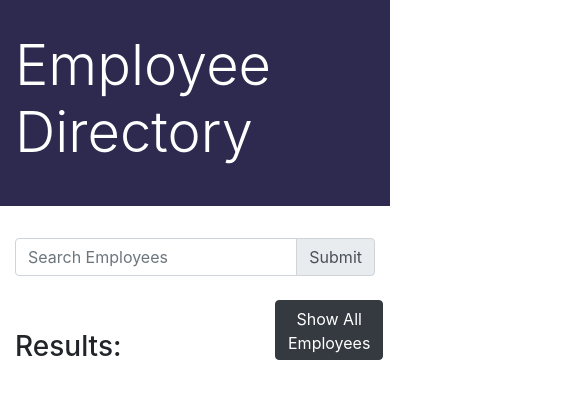
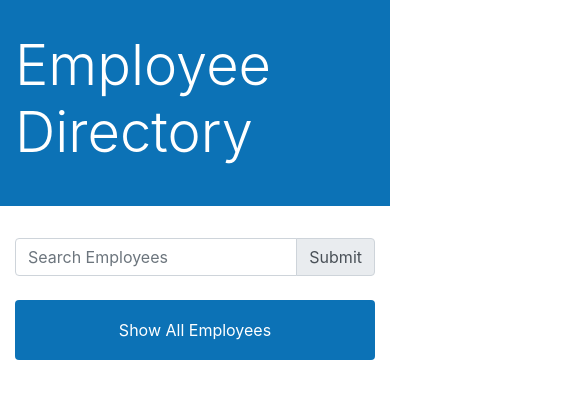
Before and after one commit to miadehaan/Employee_Directory_react, a React (Create React App) app: page / in a window 390 px wide. Shown: the top 409 px of the page, 585 px wide, since content can reach past the window. Built offline with nearby package versions, Linux system fonts and the light colour scheme.

Commit message:
site is now mobile responsive

```diff
--- a/src/components/Footer/index.js
+++ b/src/components/Footer/index.js
@@ -5,7 +5,7 @@ import "./style.css";
 function Footer() {
     return (
         <footer className="footer">
-            <div className="footerText">Plants & Co <span>&#169;</span> 2020</div>
+            <div className="footerText">Business <span>&#169;</span> 2020</div>
         </footer>
     );
 }
--- a/src/components/Header/style.css
+++ b/src/components/Header/style.css
@@ -1,5 +1,5 @@
 header.header {
-    background-color: #2E294E;
+    background-color: #0c72b6;
     color: white;
     width: 100%
 }
--- a/src/components/SearchContainer/index.js
+++ b/src/components/SearchContainer/index.js
@@ -57,9 +57,10 @@ class SearchContainer extends Component {
 
 
         // check if no search found
-        // if(this.state.results.length === employees.length ) {
-        //     alert("No employees found - try again!");
-        // }
+        console.log(match);
+        if (match === undefined) {
+            alert("No employees found - try again!");
+        }
 
     }
 
@@ -152,7 +153,7 @@ class SearchContainer extends Component {
             <div>
                 <div className="container">
                     <div className="row">
-                        <form className="col-md-4 col-sm-8 col-12 input-group mb-4">
+                        <form className="col-sm-8 col-12 input-group mb-4">
                             <input className="form-control"
                                 value={this.state.search}
                                 name="search"
@@ -165,23 +166,17 @@ class SearchContainer extends Component {
                             </div>
                         </form>
 
-                    </div>
-                </div>
-
-                <div className="container">
-                    <div className="row">
-                        <h3 className="col-md-6 col-6 contentHeader">Results: {this.state.search} <span>{this.state.noSearch}</span> </h3>
-                        <div className="col-md-4 col-2" >  </div>
-                        <span className="col-md-2 col-4">
-                            <button type="button" className="showAllBtn btn btn-dark" onClick={this.getEmployees}> Show All Employees </button>
+                        <span className="col-sm-4 col-12">
+                            <button type="button" className="showAllBtn btn" onClick={this.getEmployees}> Show All Employees </button>
                         </span>
 
                     </div>
                 </div>
 
+
                 <div className="container">
                     <div className="row">
-                        <Table striped bordered hover className="employeeTable col-12">
+                        <Table responsive striped bordered hover className="employeeTable col-12">
                             <thead>
                                 <tr>
                                 <th>#</th>
@@ -205,7 +200,7 @@ class SearchContainer extends Component {
                                     return(
                                         <tr key={employeePostion}>
                                             <td> {employeePostion} </td>
-                                            <td> <img src={res.picture.large} alt="portait of employee" /> </td>
+                                            <td> <img src={res.picture.large} alt="portait of employee" style={{borderRadius: '50%'}} /> </td>
                                             <td>{res.name.first}</td>
                                             <td>{res.name.last}</td>
                                             <td>{res.email}</td>
--- a/src/components/SearchContainer/style.css
+++ b/src/components/SearchContainer/style.css
@@ -4,7 +4,10 @@ h3.contentHeader {
 
 button.showAllBtn {
     height: 60px;
+    width: 100%;
     text-align: center;
+    color: white;
+    background-color: #0c72b6;
 }
 
 .employeeTable {
```
Also changed, not shown: assets/screenshot.PNG.
